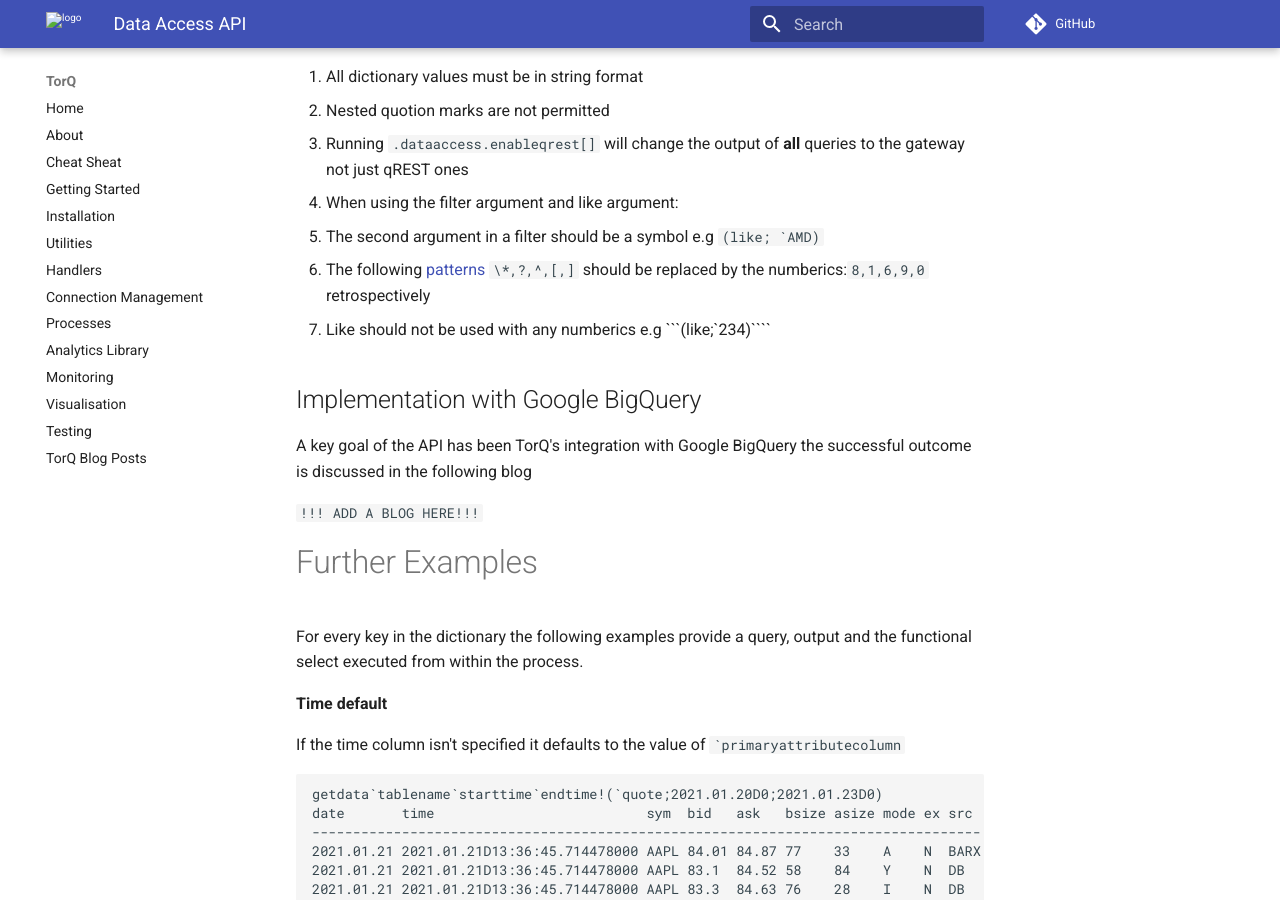
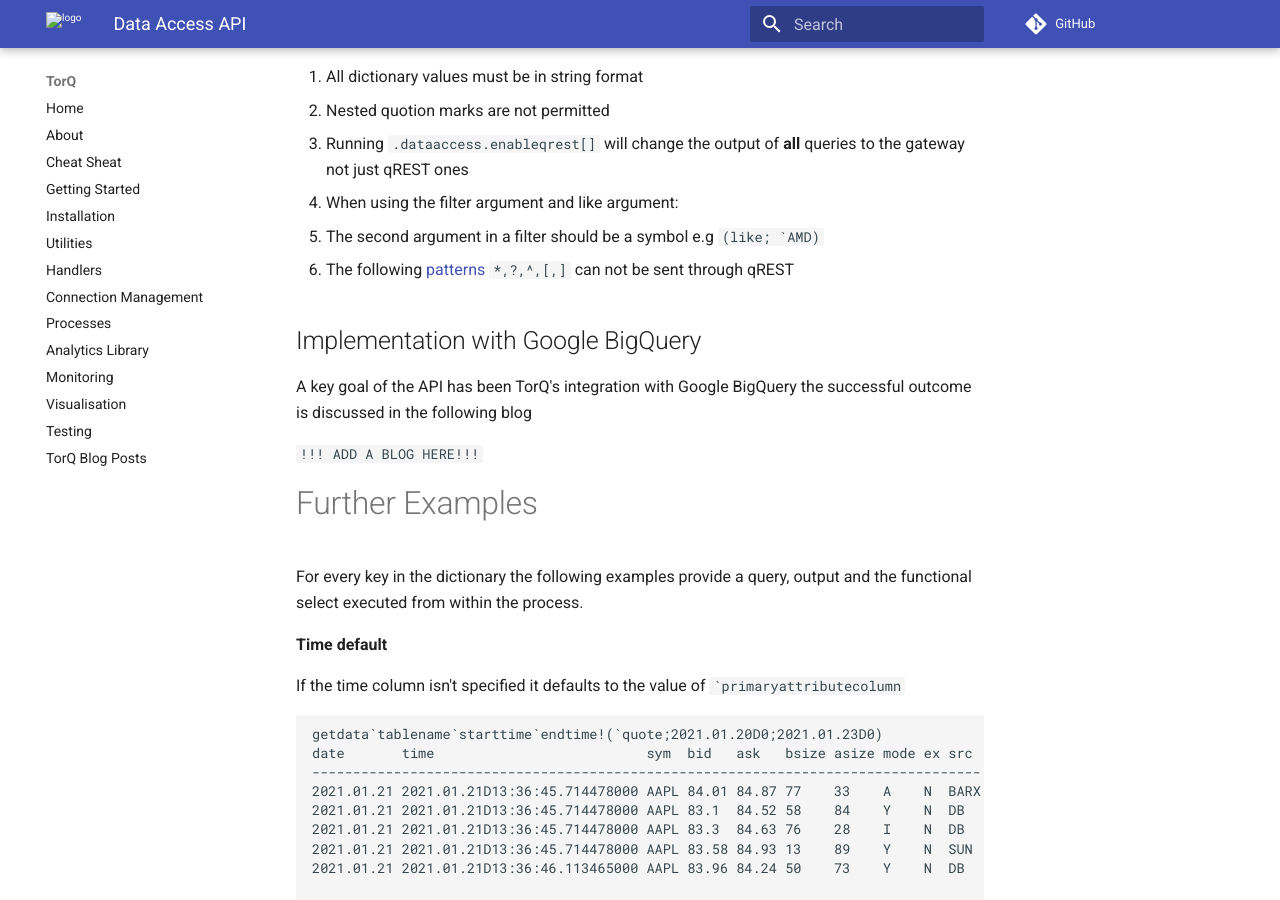
Before and after one commit to DataIntellectTech/TorQ, an MkDocs documentation site: the page built from docs/dataaccess.md, in a window 1280 px wide and 900 px high, scrolled down 15422 px. Built offline with MkDocs 1.6.1 and Material for MkDocs 9.7.7, drawn with Linux system fonts in a browser that asks for light colours; comment, search, counter and statistics services are not loaded; old or Windows-style settings are respelled for this version of MkDocs.

Commit message:
Update dataaccess.md
Updated to allow numberics to be sent through qREST

`````diff
--- a/docs/dataaccess.md
+++ b/docs/dataaccess.md
@@ -457,8 +457,7 @@
 3. Running `.dataaccess.enableqrest[]` will change the output of **all** queries to the gateway not just qREST ones
 4. When using the filter argument and like argument:
   1. The second argument in a filter should be a symbol e.g ```(like; `AMD)```
-  2. The following [patterns](https://code.kx.com/q/basics/regex/) `\*,?,^,[,]` should be replaced by the numberics:`8,1,6,9,0` retrospectively
-  3. Like should not be used with any numberics e.g ```(like;`234)````
+  2. The following [patterns](https://code.kx.com/q/basics/regex/) `*,?,^,[,]` can not be sent through qREST
 
 ## Implementation with Google BigQuery
 
`````
